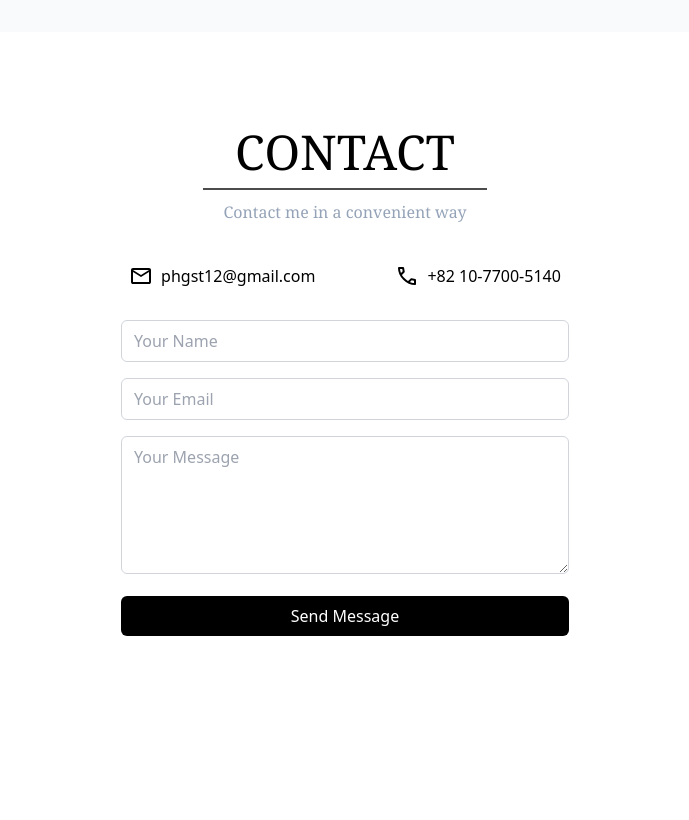
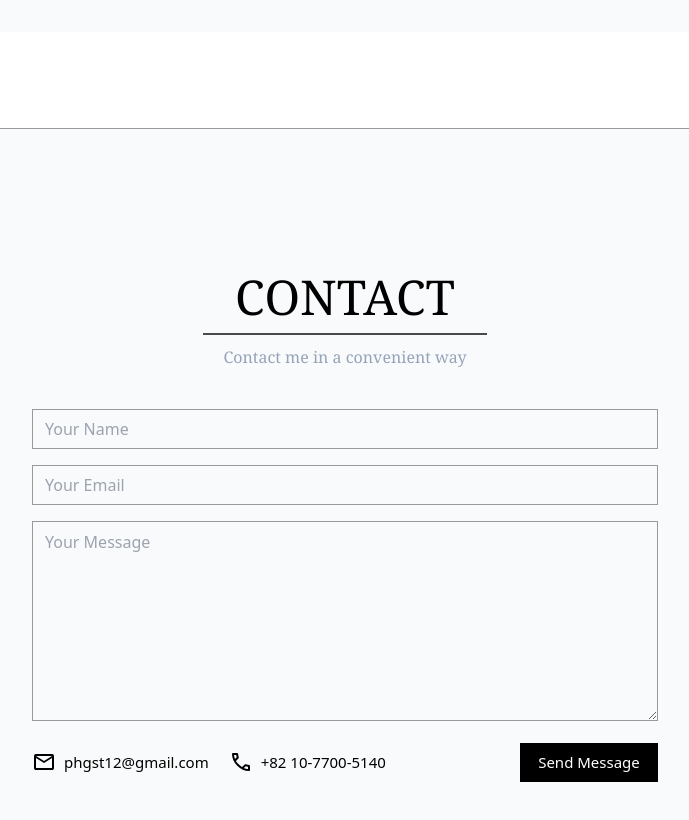
Before and after one commit to GEON1999/Profile, a Next.js app: page / in a window 1280 px wide. Shown: the part 6800-7620 px from the top of the page, without its empty margins (295-984 px from the left). Before the commit the page ends 7532 px from the top, so only its background shows below. Built offline with nearby package versions, Linux system fonts and the light colour scheme.

Commit message:
style: Update contact UI design and layout

```diff
--- a/components/contact.tsx
+++ b/components/contact.tsx
@@ -35,7 +35,10 @@ export default function Contact() {
   };
 
   return (
-    <section id="contact" className="my-24 px-10">
+    <section
+      id="contact"
+      className="pt-36 pb-80 px-10 bg-[#F9FAFB] border-t border-[#999999]"
+    >
       <div className="felx justify-center text-center font-serif text-4xl lg:text-5xl flex-col mb-10">
         <div>
           <span className="border-b-2 border-black border-opacity-70 px-8 py-1 ">
@@ -48,49 +51,12 @@ export default function Contact() {
           </span>
         </div>
       </div>
-      <div className="flex flex-col sm:flex-row justify-center items-left sm:space-x-20">
-        <div className="flex items-center space-x-2">
-          <svg
-            xmlns="http://www.w3.org/2000/svg"
-            height="24px"
-            viewBox="0 -960 960 960"
-            width="24px"
-            fill="#000000"
-          >
-            <path d="M160-160q-33 0-56.5-23.5T80-240v-480q0-33 23.5-56.5T160-800h640q33 0 56.5 23.5T880-720v480q0 33-23.5 56.5T800-160H160Zm320-280L160-640v400h640v-400L480-440Zm0-80 320-200H160l320 200ZM160-640v-80 480-400Z" />
-          </svg>
-          <p>phgst12@gmail.com</p>
-        </div>
-        <div className="flex items-center space-x-2">
-          <svg
-            xmlns="http://www.w3.org/2000/svg"
-            height="24px"
-            viewBox="0 -960 960 960"
-            width="24px"
-            fill="#000000"
-          >
-            <path d="M798-120q-125 0-247-54.5T329-329Q229-429 174.5-551T120-798q0-18 12-30t30-12h162q14 0 25 9.5t13 22.5l26 140q2 16-1 27t-11 19l-97 98q20 37 47.5 71.5T387-386q31 31 65 57.5t72 48.5l94-94q9-9 23.5-13.5T670-390l138 28q14 4 23 14.5t9 23.5v162q0 18-12 30t-30 12ZM241-600l66-66-17-94h-89q5 41 14 81t26 79Zm358 358q39 17 79.5 27t81.5 13v-88l-94-19-67 67ZM241-600Zm358 358Z" />
-          </svg>
-          <p>+82 10-7700-5140</p>
-        </div>
 
-        {/* <Link href="https://github.com/GEON1999">
-          <a target="_blank" rel="noopener noreferrer" className="Link-btn">
-            <svg
-              xmlns="http://www.w3.org/2000/svg"
-              viewBox="0 0 496 512"
-              className="w-7 h-7 md:w-10 md:h-10 cursor-pointer"
-            >
-              <path d="M165.9 397.4c0 2-2.3 3.6-5.2 3.6-3.3.3-5.6-1.3-5.6-3.6 0-2 2.3-3.6 5.2-3.6 3-.3 5.6 1.3 5.6 3.6zm-31.1-4.5c-.7 2 1.3 4.3 4.3 4.9 2.6 1 5.6 0 6.2-2s-1.3-4.3-4.3-5.2c-2.6-.7-5.5.3-6.2 2.3zm44.2-1.7c-2.9.7-4.9 2.6-4.6 4.9.3 2 2.9 3.3 5.9 2.6 2.9-.7 4.9-2.6 4.6-4.6-.3-1.9-3-3.2-5.9-2.9zM244.8 8C106.1 8 0 113.3 0 252c0 110.9 69.8 205.8 169.5 239.2 12.8 2.3 17.3-5.6 17.3-12.1 0-6.2-.3-40.4-.3-61.4 0 0-70 15-84.7-29.8 0 0-11.4-29.1-27.8-36.6 0 0-22.9-15.7 1.6-15.4 0 0 24.9 2 38.6 25.8 21.9 38.6 58.6 27.5 72.9 20.9 2.3-16 8.8-27.1 16-33.7-55.9-6.2-112.3-14.3-112.3-110.5 0-27.5 7.6-41.3 23.6-58.9-2.6-6.5-11.1-33.3 2.6-67.9 20.9-6.5 69 27 69 27 20-5.6 41.5-8.5 62.8-8.5s42.8 2.9 62.8 8.5c0 0 48.1-33.6 69-27 13.7 34.7 5.2 61.4 2.6 67.9 16 17.7 25.8 31.5 25.8 58.9 0 96.5-58.9 104.2-114.8 110.5 9.2 7.9 17 22.9 17 46.4 0 33.7-.3 75.4-.3 83.6 0 6.5 4.6 14.4 17.3 12.1C428.2 457.8 496 362.9 496 252 496 113.3 383.5 8 244.8 8zM97.2 352.9c-1.3 1-1 3.3.7 5.2 1.6 1.6 3.9 2.3 5.2 1 1.3-1 1-3.3-.7-5.2-1.6-1.6-3.9-2.3-5.2-1zm-10.8-8.1c-.7 1.3.3 2.9 2.3 3.9 1.6 1 3.6.7 4.3-.7.7-1.3-.3-2.9-2.3-3.9-2-.6-3.6-.3-4.3.7zm32.4 35.6c-1.6 1.3-1 4.3 1.3 6.2 2.3 2.3 5.2 2.6 6.5 1 1.3-1.3.7-4.3-1.3-6.2-2.2-2.3-5.2-2.6-6.5-1zm-11.4-14.7c-1.6 1-1.6 3.6 0 5.9 1.6 2.3 4.3 3.3 5.6 2.3 1.6-1.3 1.6-3.9 0-6.2-1.4-2.3-4-3.3-5.6-2z" />
-            </svg>
-          </a>
-        </Link> */}
-      </div>
       <div>
         <form
           ref={formRef}
           onSubmit={handleSubmit(onSubmit)}
-          className="max-w-md mx-auto mt-8"
+          className="max-w-md mx-auto mt-8 flex flex-col items-center"
         >
           <div className="mb-4">
             <input
@@ -99,7 +65,7 @@ export default function Contact() {
               name="name"
               placeholder="Your Name"
               required
-              className="w-full px-3 py-2 border border-gray-300 rounded-md focus:outline-none focus:ring-2 focus:ring-blue-500"
+              className="w-[340px] lg:w-[626px] h-[40px] px-3 py-2 border border-[#999999] focus:outline-none focus:ring-1 focus:ring-black bg-transparent"
             />
           </div>
 
@@ -110,7 +76,7 @@ export default function Contact() {
               name="email"
               placeholder="Your Email"
               required
-              className="w-full px-3 py-2 border border-gray-300 rounded-md focus:outline-none focus:ring-2 focus:ring-blue-500"
+              className="w-[340px] lg:w-[626px] h-[40px] px-3 py-2 border border-[#999999] focus:outline-none focus:ring-1 focus:ring-black bg-transparent"
             />
           </div>
 
@@ -121,17 +87,45 @@ export default function Contact() {
               placeholder="Your Message"
               required
               rows={5}
-              className="w-full px-3 py-2 border border-gray-300 rounded-md focus:outline-none focus:ring-2 focus:ring-blue-500"
+              className="w-[340px] lg:w-[626px] h-[200px] px-3 py-2 border border-[#999999] focus:outline-none focus:ring-1 focus:ring-black bg-transparent"
             />
           </div>
 
-          <button
-            type="submit"
-            disabled={loading}
-            className="w-full bg-black text-white py-2 px-4 rounded-md hover:bg-gray-800 transition-colors disabled:bg-gray-400"
-          >
-            {loading ? "Sending..." : "Send Message"}
-          </button>
+          <div className="flex flex-col lg:flex-row-reverse justify-between w-[340px] lg:w-[626px] text-[12px] lg:text-[15px] space-y-4 lg:space-y-0">
+            <button
+              type="submit"
+              disabled={loading}
+              className="bg-black text-white py-2 lg:w-[138px] hover:bg-gray-800 transition-colors disabled:bg-gray-400"
+            >
+              {loading ? "Sending..." : "Send Message"}
+            </button>
+            <div className="flex space-x-5 justify-between lg:justify-center items-left ">
+              <div className="flex items-center space-x-2">
+                <svg
+                  xmlns="http://www.w3.org/2000/svg"
+                  height="24px"
+                  viewBox="0 -960 960 960"
+                  width="24px"
+                  fill="#000000"
+                >
+                  <path d="M160-160q-33 0-56.5-23.5T80-240v-480q0-33 23.5-56.5T160-800h640q33 0 56.5 23.5T880-720v480q0 33-23.5 56.5T800-160H160Zm320-280L160-640v400h640v-400L480-440Zm0-80 320-200H160l320 200ZM160-640v-80 480-400Z" />
+                </svg>
+                <p>phgst12@gmail.com</p>
+              </div>
+              <div className="flex items-center space-x-2">
+                <svg
+                  xmlns="http://www.w3.org/2000/svg"
+                  height="24px"
+                  viewBox="0 -960 960 960"
+                  width="24px"
+                  fill="#000000"
+                >
+                  <path d="M798-120q-125 0-247-54.5T329-329Q229-429 174.5-551T120-798q0-18 12-30t30-12h162q14 0 25 9.5t13 22.5l26 140q2 16-1 27t-11 19l-97 98q20 37 47.5 71.5T387-386q31 31 65 57.5t72 48.5l94-94q9-9 23.5-13.5T670-390l138 28q14 4 23 14.5t9 23.5v162q0 18-12 30t-30 12ZM241-600l66-66-17-94h-89q5 41 14 81t26 79Zm358 358q39 17 79.5 27t81.5 13v-88l-94-19-67 67ZM241-600Zm358 358Z" />
+                </svg>
+                <p>+82 10-7700-5140</p>
+              </div>
+            </div>
+          </div>
 
           {success && (
             <p className="mt-3 text-green-600 text-center">
```
